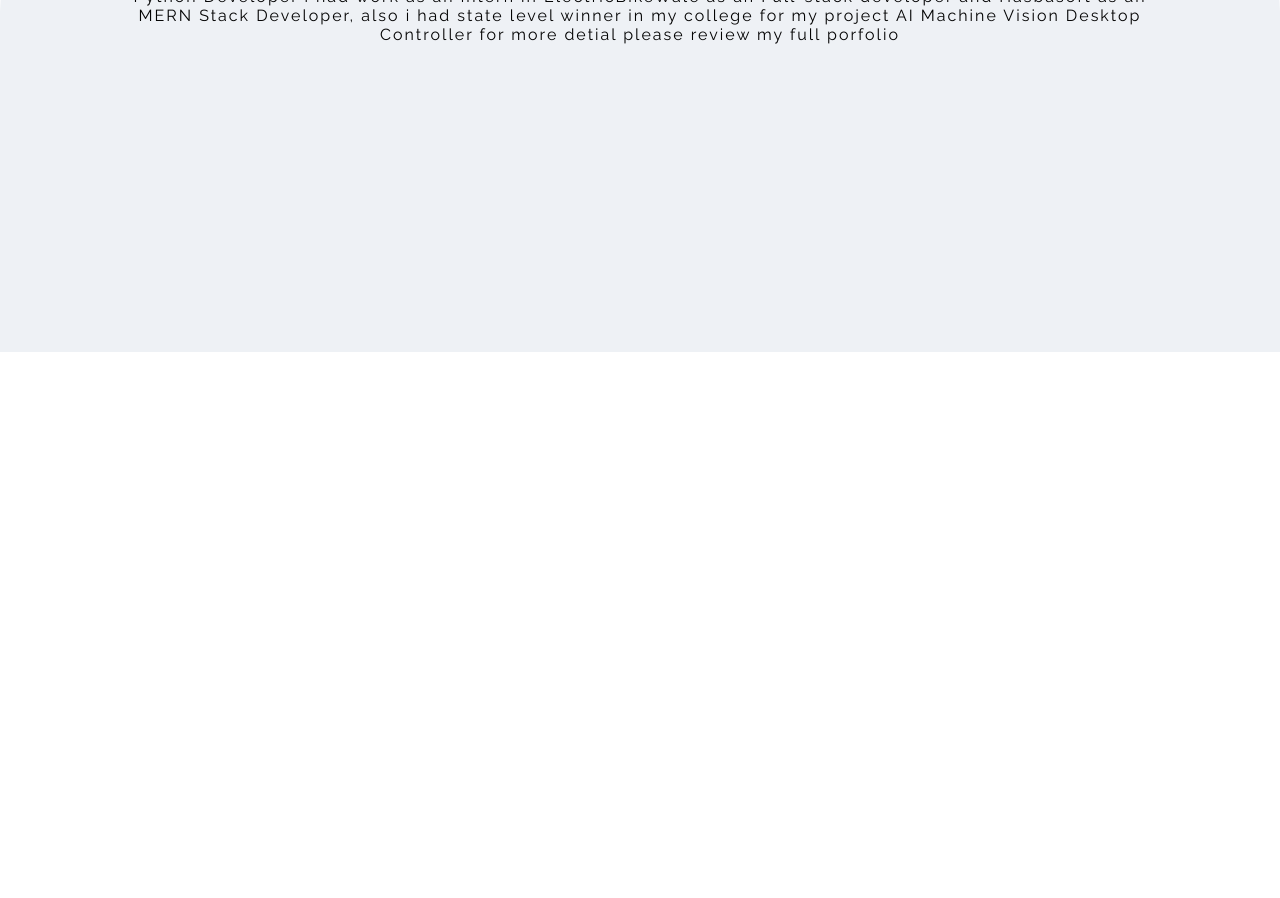
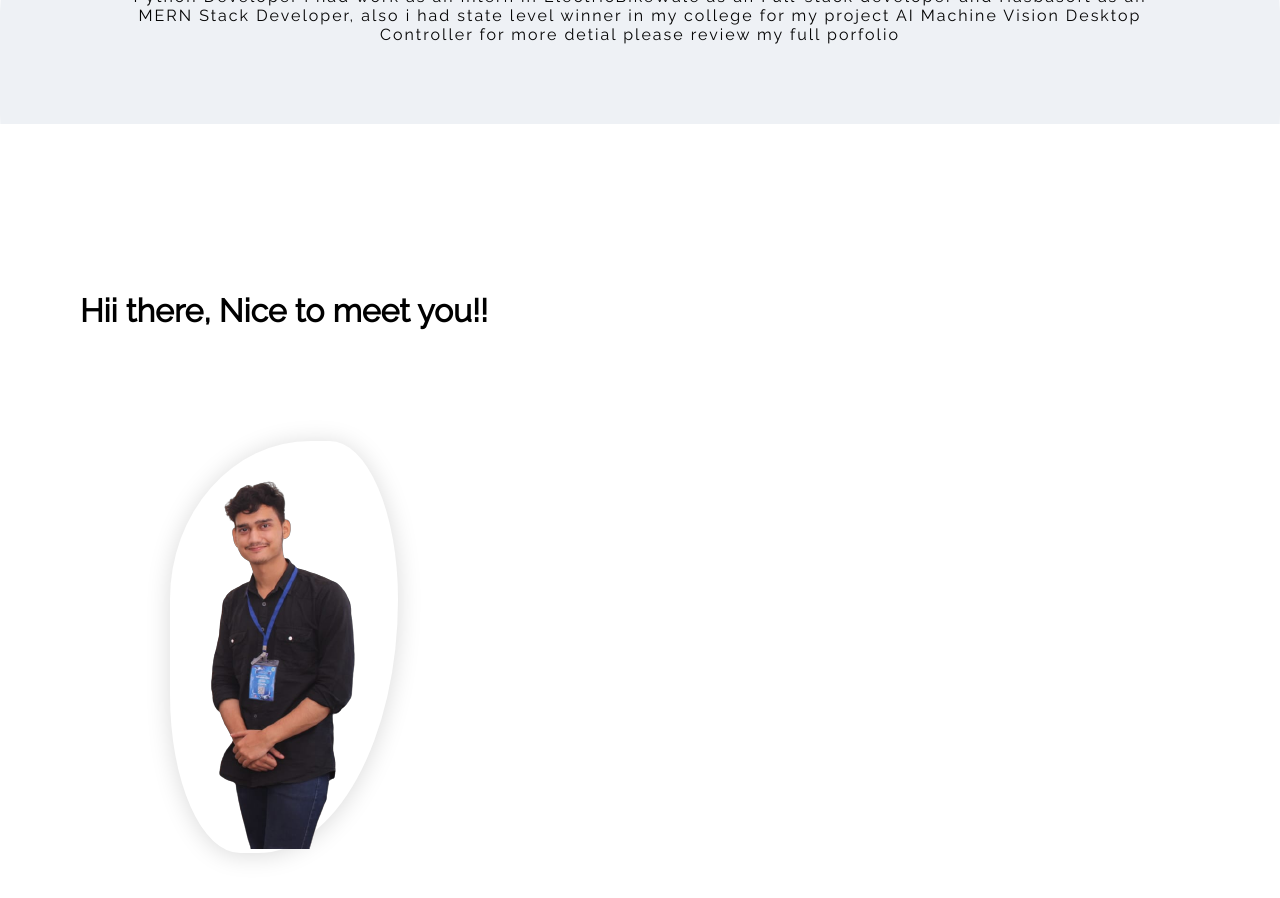
Before and after one commit to Rizvi-Ahmed-Abbas-Nasir/Web-Portfolio, a Next.js app: page / in a window 1280 px wide. Shown: the part 1280-2178 px from the top of the page. Before the commit the page ends 1632 px from the top, so only its background shows below. Built offline with nearby package versions, Linux system fonts and the light colour scheme.

Commit message:
added myself page

```diff
--- a/next.config.js
+++ b/next.config.js
@@ -1,4 +1,4 @@
 /** @type {import('next').NextConfig} */
-const nextConfig = {  output: 'export'}
-//const nextConfig = {  }
+//const nextConfig = {  output: 'export'}
+const nextConfig = {  }
 module.exports = nextConfig
--- a/src/app/CSS/Style.css
+++ b/src/app/CSS/Style.css
@@ -21,6 +21,7 @@
     --cruves-backgroung-color:rgb(238, 241, 245);
 
 
+
     /* box showdow color */
     --showdow-box:0 2px 24px 0 rgb(0 0 0 / 15%);
     --darker-showdow-box:0 2px 24px 0 rgba(0, 0, 0, 0.15);
@@ -40,6 +41,8 @@
     --second-front-page-button-border:#181928;
     --second-front-page-button-color:#181c28;
     --cruves-backgroung-color:#0c111a;
+
+
 
 
     /* box showdow color*/
@@ -79,11 +82,25 @@
   transform:translateY(50px);
   transition:all 1s;
 }
+.hidden2{
+    opacity:0;
+    /* filter:blur(5px); */
+    transform:translateX(-200px);
+    transition:all 1s;
+  }
 
 .show{
 opacity:1;
 filter:blur(0);
 transform:translateY(0px);
+}
+
+.showleftSlider{
+
+    opacity: 1;
+    filter:blur(0);
+    transform: translateX(0px);
+
 }
 /* ## */
 
@@ -447,13 +464,15 @@ label{
     z-index: 30;
     width: 100%;
     background-color: var(--background);
-    height: 100%;
+    height: 100vh;
 }
 
 .AboutME_Contents::after{
     content: '';
     border-top-left-radius: 100% 100%;
     border-top-right-radius: 100% 100%;
+    border-bottom-left-radius: 50% 70%;
+    border-bottom-right-radius: 50% 70%;
     position: absolute;
     z-index: -1;
     width: 100%;
@@ -462,13 +481,14 @@ label{
     bottom: 0;
 }
 
+
+
 .AboutME_Contents{
     display: flex;
     justify-content: center;
     align-items: center;
     text-align: center;
 }
-
 #Greeting h1{
     font-size: 3rem;
     z-index: 30;
@@ -488,8 +508,45 @@ label{
     letter-spacing: 2px;
 }
 /* ## */
+/* $$ */
 
-/* $$ */
+/* Myself */
+
+.MySelfContent{
+    height: 120vh;
+    width: 100%;
+    content: '';
+    z-index: 30;
+    background-color: var(--background);
+}
+.contentMyself{
+    display: flex;
+}
+
+#MyContents h1{
+    padding: 8rem 5rem;
+    margin-top: 2.5rem;
+}
+.mainContent{
+    display: flex;
+    justify-content: center;
+}
+
+#myimg{
+    content: '';
+    border-top-left-radius: 80% 50%;
+    border-top-right-radius: 39% 50%;
+    border-bottom-left-radius: 40% 50%;
+    border-bottom-right-radius: 80% 80%;
+    background-color:var(--background-Header);
+    box-shadow: var(--showdow-box);
+    height: 5%;
+    margin-top: -1rem;
+
+}
+/* $$$ */
+
+
 
 /* medies quries */
 @media screen and (max-width:481px){
@@ -540,6 +597,21 @@ label{
 
 
 
+    }
+    #Greeting h1{
+        font-size: 1.8rem;
+        padding: 0rem 2rem;
+    }
+
+    #Greeting h2{
+        padding-top:2.2em ;
+        font-size: 1rem;
+    }
+
+    #Greeting p{
+        font-size: 0.7rem;
+        padding: 5rem 2rem;
+        letter-spacing: 2px;
     }
 
 }
@@ -601,4 +673,20 @@ label{
         margin-left: 1.5em;
     }
     /* $$ */
+
+    #Greeting h1{
+        font-size: 1.8rem;
+        padding: 0rem 2rem;
+    }
+
+    #Greeting h2{
+        padding-top:2.2em ;
+        font-size: 1rem;
+    }
+
+    #Greeting p{
+        font-size: 0.7rem;
+        padding: 5rem 2rem;
+        letter-spacing: 2px;
+    }
 }
--- a/src/app/page.js
+++ b/src/app/page.js
@@ -15,6 +15,7 @@ import github from "./Images/github.png";
 import Typewriter from 'typewriter-effect';
 import FrontPage from './pages/FrontPage';
 import AboutPageSection from './pages/AboutPageSection';
+
 
 
 // Fonts Families
--- a/src/app/pages/AboutPageSection.js
+++ b/src/app/pages/AboutPageSection.js
@@ -3,6 +3,8 @@
 
 import { Raleway } from 'next/font/google';
 import { useEffect } from "react";
+import Myself from './Myself';
+// import Myself from './pages/Myself';
 
 
 
@@ -25,8 +27,7 @@ export default function AboutPageSection() {
 
 
 
-
-
+    //On Scroll Animation Function
     useEffect(()=> {
      let observer = new IntersectionObserver((entries) =>{
         entries.forEach((entry) =>{
@@ -35,7 +36,7 @@ export default function AboutPageSection() {
             entry.target.classList.add('show');
           }
           else{
-            entry.target.classList.remove("show")
+            //entry.target.classList.remove("show")
           }
         })
       } )
@@ -67,6 +68,9 @@ export default function AboutPageSection() {
             </p>
             </div>
             </div>
+            <div className='MySelfContent'>
+              <Myself />
+            </div>
         </div>
     );
 
--- /dev/null
+++ b/src/app/pages/Myself.js
@@ -0,0 +1,65 @@
+"use client"
+
+import { Raleway } from 'next/font/google';
+import abbaspic1 from "../Images/abbaspic1.png"
+import Image from 'next/image';
+import { useEffect } from 'react';
+
+// Fonts
+const raleway = Raleway({
+    subsets: ['latin'],
+    weight: ['400'],
+    //style: ['italic']
+})
+
+const raleway2 = Raleway({
+    subsets: ['latin'],
+    weight: ['400'],
+    //style: ['italic']
+})
+
+export default function Myself() {
+
+        //On Scroll Animation Function
+        useEffect(()=> {
+            let observer = new IntersectionObserver((entries) =>{
+               entries.forEach((entry) =>{
+                 console.log(entry);
+                 if(entry.isIntersecting){
+                   entry.target.classList.add('showleftSlider');
+                 }
+                 else{
+                   //entry.target.classList.remove("show")
+                 }
+               })
+             } )
+
+             if (typeof document !== 'undefined') {
+               // will run in client's browser only
+               const hiddenElement = document.querySelectorAll(".hidden2");
+
+               hiddenElement.forEach((el) => observer.observe(el));
+           }
+
+             },[]);
+
+
+    return(
+        <div className="contentMyself">
+            <div className={raleway.className} id='MyContents'>
+            <h1 className='hidden2' >Hii there, Nice to meet you!!</h1>
+            <div className='mainContent'>
+                <div className='hidden2' id='myimg'>
+                    <Image src={abbaspic1} />
+                </div>
+
+                <di className-="Desciptions">
+
+                </di>
+
+            </div>
+            </div>
+        </div>
+    );
+
+}
```
Also changed, not shown: src/app/OnScrollAnimmation.js (added, +25 -0 lines), src/app/Images/abbaspic1.png (added), 1 other file (tests, documents, lock files or other folders).
